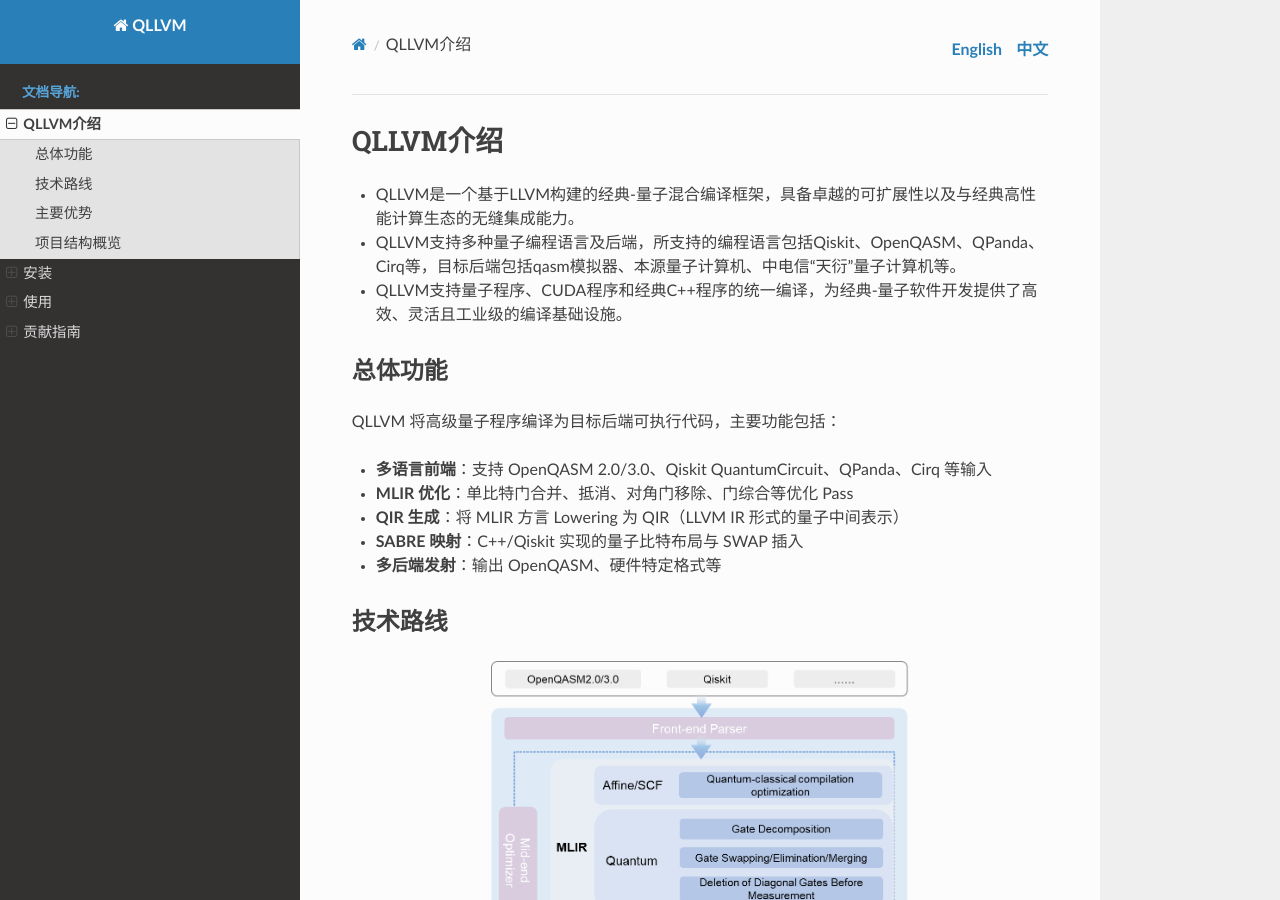
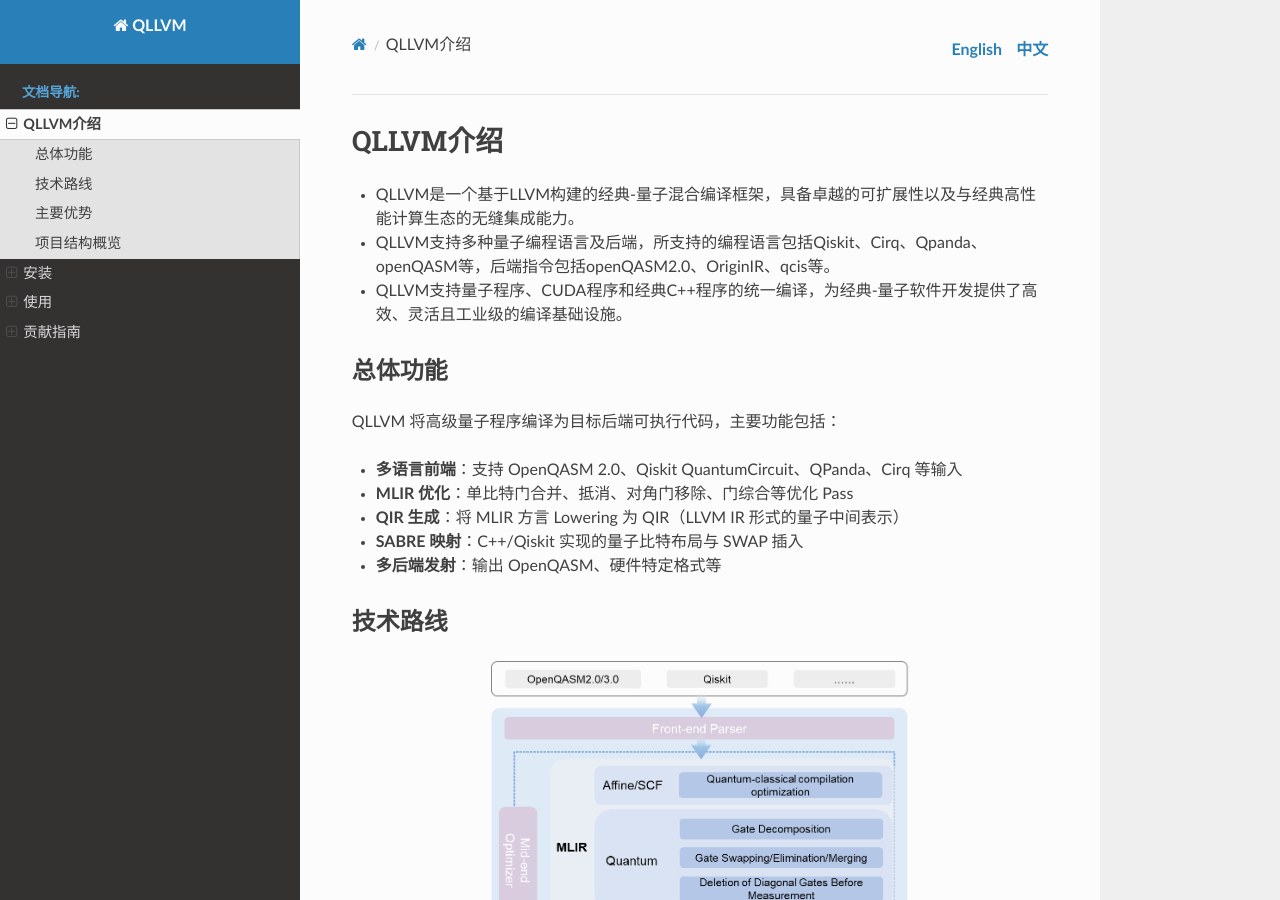
Before and after one commit to mobaize/qllvm-documentation, a Sphinx documentation site: the page built from docs/source/introduction.rst, in a window 1280 px wide and 900 px high. Built offline with Sphinx 7.4.7 and the Read the Docs theme 3.1.0, drawn with Linux system fonts in a browser that asks for light colours.

Commit message:
Change docs

```diff
--- a/docs/source/introduction.en.rst
+++ b/docs/source/introduction.en.rst
@@ -3,7 +3,7 @@
 
 * QLLVM is a classical-quantum hybrid compilation framework built on LLVM, with excellent extensibility and seamless integration with classical high-performance computing ecosystems.
 
-* QLLVM supports multiple quantum programming languages and backends, including Qiskit, OpenQASM, QPanda, Cirq, etc. for programming languages, and qasm simulator, Benyuan quantum computer, China Telecom "Tianyan" quantum computer, etc. for target backends.
+* QLLVM supports multiple quantum programming languages and backends, including Qiskit, Cirq, QPanda, OpenQASM, etc. for programming languages, and OpenQASM 2.0, OriginIR, QCIS, etc. for backend instructions.
 
 * QLLVM supports unified compilation of quantum programs, CUDA programs, and classical C++ programs, providing an efficient, flexible, and industrial-grade compilation infrastructure for classical-quantum software development.
 
@@ -12,7 +12,7 @@
 
 QLLVM compiles high-level quantum programs into target back-end executable code, with the following main features:
 
-* **Multi-language front-end**: Supports OpenQASM 2.0/3.0, Qiskit QuantumCircuit, QPanda, Cirq and other inputs
+* **Multi-language front-end**: Supports OpenQASM 2.0, Qiskit QuantumCircuit, QPanda, Cirq and other inputs
 * **MLIR optimization**: Single-qubit gate merging, cancellation, diagonal gate removal, gate synthesis and other optimization passes
 * **QIR generation**: Lowering MLIR dialects to QIR (quantum intermediate representation in LLVM IR form)
 * **SABRE mapping**: C++/Qiskit implementation of qubit layout and SWAP insertion
--- a/docs/source/introduction.rst
+++ b/docs/source/introduction.rst
@@ -3,7 +3,7 @@
 
 * QLLVM是一个基于LLVM构建的经典-量子混合编译框架，具备卓越的可扩展性以及与经典高性能计算生态的无缝集成能力。
 
-* QLLVM支持多种量子编程语言及后端，所支持的编程语言包括Qiskit、OpenQASM、QPanda、Cirq等，目标后端包括qasm模拟器、本源量子计算机、中电信“天衍”量子计算机等。
+* QLLVM支持多种量子编程语言及后端，所支持的编程语言包括Qiskit、Cirq、Qpanda、openQASM等，后端指令包括openQASM2.0、OriginIR、qcis等。
 
 * QLLVM支持量子程序、CUDA程序和经典C++程序的统一编译，为经典-量子软件开发提供了高效、灵活且工业级的编译基础设施。
 
@@ -12,7 +12,7 @@
 
 QLLVM 将高级量子程序编译为目标后端可执行代码，主要功能包括：
 
-* **多语言前端**：支持 OpenQASM 2.0/3.0、Qiskit QuantumCircuit、QPanda、Cirq 等输入
+* **多语言前端**：支持 OpenQASM 2.0、Qiskit QuantumCircuit、QPanda、Cirq 等输入
 * **MLIR 优化**：单比特门合并、抵消、对角门移除、门综合等优化 Pass
 * **QIR 生成**：将 MLIR 方言 Lowering 为 QIR（LLVM IR 形式的量子中间表示）
 * **SABRE 映射**：C++/Qiskit 实现的量子比特布局与 SWAP 插入
```
Also changed, not shown: 8 other files.
